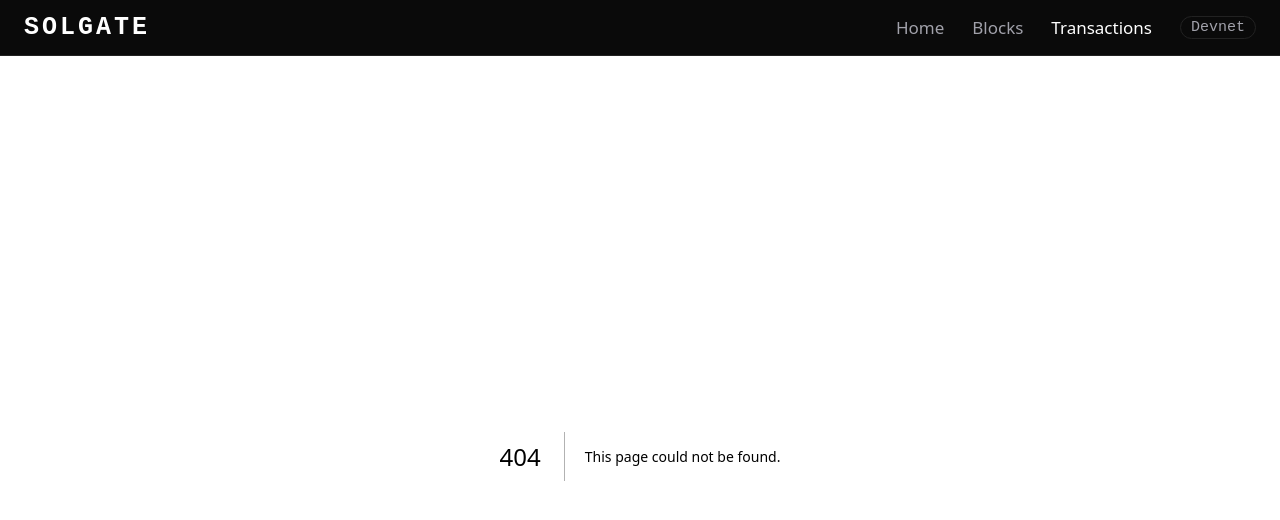
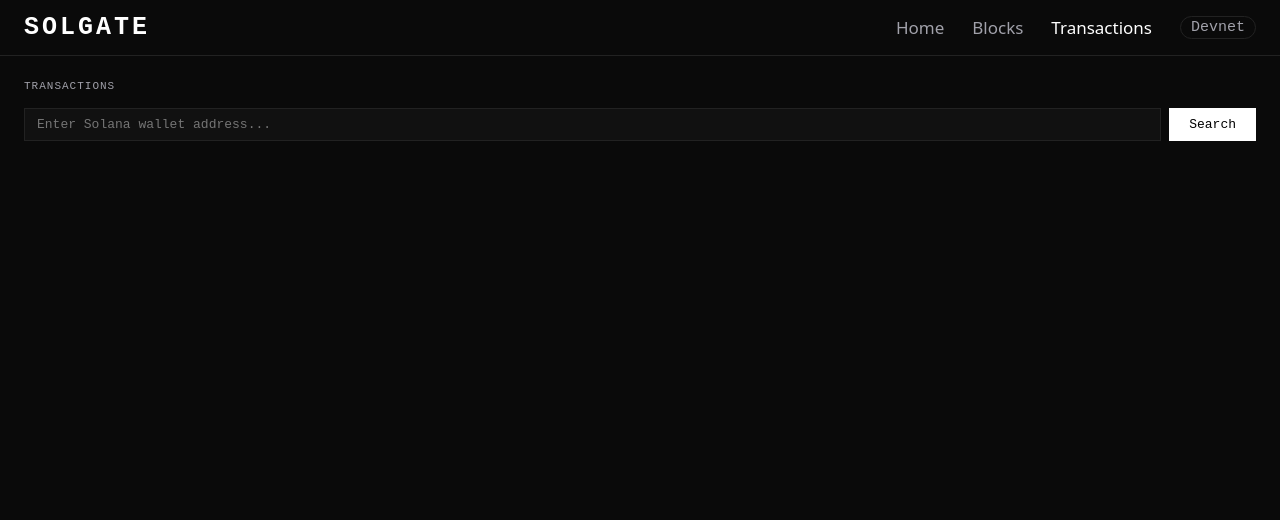
Before and after one commit to patelkrati00/solgate-indexer, a Next.js app in the folder web/: page /transactions in a window 1280 px wide. Before the commit this address had no page. Shown: the top 520 px of the page. Built offline with nearby package versions, Linux system fonts and the light colour scheme.

Commit message:
feat: add transactions page

```diff
--- a/web/app/layout.tsx
+++ b/web/app/layout.tsx
@@ -1,6 +1,6 @@
 import Navbar from "@/components/Navbar";
 import "./globals.css";
-export default function RootLayout({ children  }) {
+export default function RootLayout({ children }: { children: React.ReactNode }) {
   return (
     <html lang="en">
       <body>
--- /dev/null
+++ b/web/app/transactions/page.tsx
@@ -0,0 +1,140 @@
+"use client";
+
+import { useState } from "react";
+import { fetchTransactions } from "@/lib/api";
+
+interface Transaction {
+  signature: string;
+  slot: number;
+  block_time: number | null;
+  fee: number;
+  status: "success" | "failed";
+  accounts: string;
+}
+
+const fmt = (ts: number | null) =>
+  ts ? new Date(ts * 1000).toLocaleTimeString() : "—";
+
+const truncate = (str: string, n = 20) =>
+  str.length > n ? str.slice(0, n) + "..." : str;
+
+export default function TransactionsPage() {
+  const [account, setAccount] = useState("");
+  const [txns, setTxns] = useState<Transaction[]>([]);
+  const [loading, setLoading] = useState(false);
+  const [error, setError] = useState<string | null>(null);
+  const [searched, setSearched] = useState(false);
+
+  const search = async () => {
+    if (!account.trim()) return;
+    setLoading(true);
+    setError(null);
+    setSearched(true);
+    try {
+      const data = await fetchTransactions(account.trim());
+      if (data.error) {
+        setError(data.error);
+        setTxns([]);
+      } else {
+        setTxns(data.data ?? []);
+      }
+    } catch {
+      setError("Failed to fetch transactions.");
+    } finally {
+      setLoading(false);
+    }
+  };
+
+  return (
+    <main style={{ padding: "24px" }}>
+
+      <p style={{ fontSize: "11px", fontFamily: "monospace", color: "#a1a1aa", letterSpacing: "1px", marginBottom: "16px" }}>
+        TRANSACTIONS
+      </p>
+
+      {/* Search */}
+      <div style={{ display: "flex", gap: "8px", marginBottom: "24px" }}>
+        <input
+          type="text"
+          value={account}
+          onChange={(e) => setAccount(e.target.value)}
+          onKeyDown={(e) => e.key === "Enter" && search()}
+          placeholder="Enter Solana wallet address..."
+          style={{
+            flex: 1,
+            padding: "8px 12px",
+            backgroundColor: "#111",
+            border: "1px solid #222",
+            color: "#fff",
+            fontFamily: "monospace",
+            fontSize: "13px",
+            outline: "none",
+          }}
+        />
+        <button onClick={search} style={{
+          padding: "8px 20px",
+          backgroundColor: "#fff",
+          color: "#000",
+          border: "none",
+          fontFamily: "monospace",
+          fontSize: "13px",
+          cursor: "pointer",
+        }}>
+          Search
+        </button>
+      </div>
+
+      {/* States */}
+      {loading && <p style={{ color: "#a1a1aa", fontSize: "13px" }}>Loading...</p>}
+      {error && <p style={{ color: "#ef4444", fontSize: "13px", fontFamily: "monospace" }}>{error}</p>}
+      {searched && !loading && !error && txns.length === 0 && (
+        <p style={{ color: "#a1a1aa", fontSize: "13px" }}>No transactions found.</p>
+      )}
+
+      {/* Table */}
+      {txns.length > 0 && (
+        <table style={{ width: "100%", borderCollapse: "collapse", fontSize: "13px" }}>
+          <thead>
+            <tr style={{ borderBottom: "1px solid #222" }}>
+              {["Signature", "Slot", "Time", "Fee (lamports)", "Status"].map((h) => (
+                <th key={h} style={{ textAlign: "left", padding: "8px 12px", color: "#a1a1aa", fontWeight: 400, fontFamily: "monospace", fontSize: "11px" }}>
+                  {h}
+                </th>
+              ))}
+            </tr>
+          </thead>
+          <tbody>
+            {txns.map((tx) => (
+              <tr key={tx.signature} style={{ borderBottom: "1px solid #111" }}>
+                <td style={{ padding: "10px 12px", fontFamily: "monospace", color: "#a1a1aa" }}>
+                  {truncate(tx.signature)}
+                </td>
+                <td style={{ padding: "10px 12px", fontFamily: "monospace", color: "#fff" }}>
+                  {tx.slot.toLocaleString()}
+                </td>
+                <td style={{ padding: "10px 12px", color: "#a1a1aa" }}>
+                  {fmt(tx.block_time)}
+                </td>
+                <td style={{ padding: "10px 12px", color: "#fff" }}>
+                  {tx.fee.toLocaleString()}
+                </td>
+                <td style={{ padding: "10px 12px" }}>
+                  <span style={{
+                    fontSize: "11px",
+                    fontFamily: "monospace",
+                    padding: "2px 8px",
+                    borderRadius: "99px",
+                    backgroundColor: tx.status === "success" ? "#14532d" : "#450a0a",
+                    color: tx.status === "success" ? "#86efac" : "#fca5a5",
+                  }}>
+                    {tx.status}
+                  </span>
+                </td>
+              </tr>
+            ))}
+          </tbody>
+        </table>
+      )}
+    </main>
+  );
+}
```
